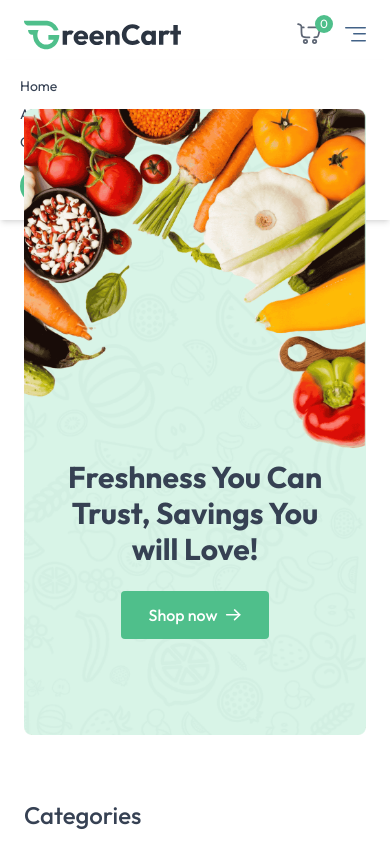
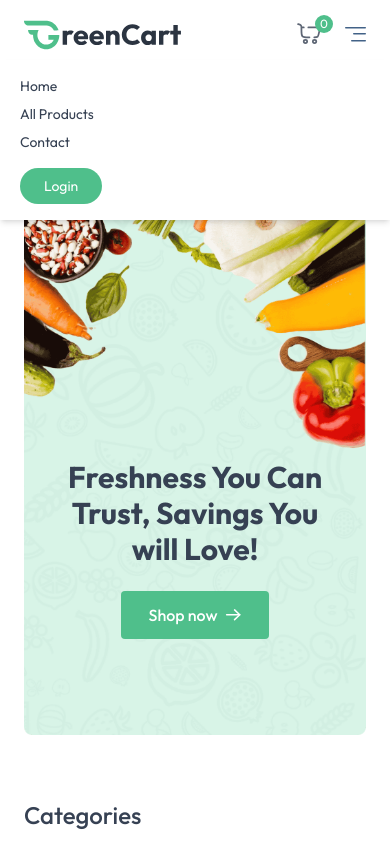
Before and after one commit to MasterByteMe/greencart-client, a React (Vite) app: page / in a window 390 px wide. Both pictures are taken after a click on the button "Menu". Shown: the top 844 px of the page. Built offline with nearby package versions, Linux system fonts and the light colour scheme; no server answers.

Commit message:
fix: modify burger menu on mobile display

```diff
--- a/src/components/Navbar.jsx
+++ b/src/components/Navbar.jsx
@@ -91,7 +91,7 @@
                     </button>
                 </div>
                 <button onClick={() => open ? setOpen(false) : setOpen(true)} aria-label="Menu">
-                    {/* Desktop Menu Icon SVG */}
+                    {/* Menu Icon SVG */}
                     <img src={assets.menu_icon} alt="menu" />
                 </button>
             </div>
@@ -101,7 +101,7 @@
             {
                 open && (
                     <div
-                        className={`${open ? 'flex' : 'hidden'} absolute top-[60px] left-0 w-full bg-white shadow-md py-4 flex-col items-start gap-2 px-5 text-sm md:hidden`}
+                        className={`${open ? 'flex' : 'hidden'} absolute z-50 top-[60px] left-0 w-full bg-white shadow-md py-4 flex-col items-start gap-2 px-5 text-sm md:hidden`}
                     >
                         <NavLink to='/' onClick={() => setOpen(false)}>Home</NavLink>
                         <NavLink to='/products' onClick={() => setOpen(false)}>All Products</NavLink>
```
